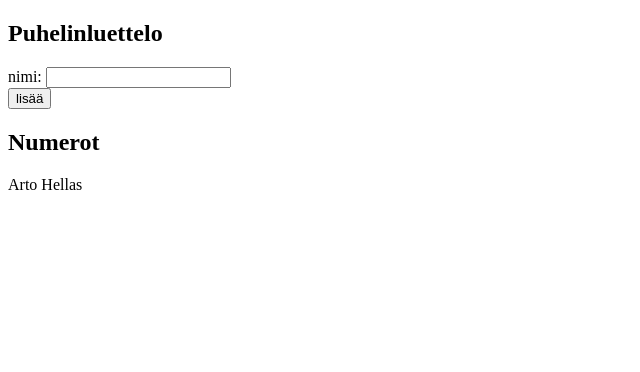
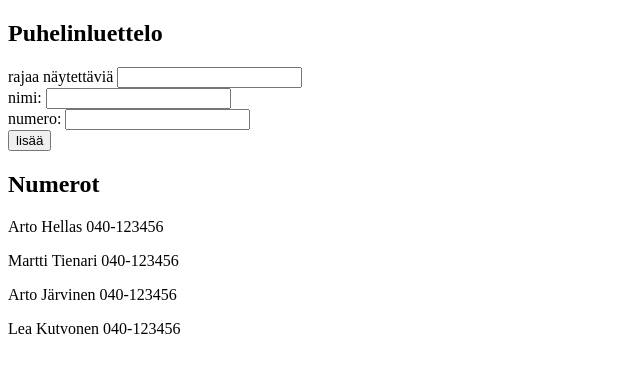
Before and after one commit to Radytin/fullstack2019, a React (Create React App) app in the folder osa2/: page / in a window 1280 px wide. Shown: the top 372 px of the page, without its empty margins (0-640 px from the left). Built offline with nearby package versions, Linux system fonts and the light colour scheme.

Commit message:
2.10 done

```diff
--- a/osa2/src/App.js
+++ b/osa2/src/App.js
@@ -1,12 +1,20 @@
 import React, { useState } from 'react'
 import Person from './Person'
+import Filter from './Filter'
+import Personform from './Personform'
+import Persons from './Persons'
 
 
 const App = () => {
   const [ persons, setPersons] = useState([
-    { name: 'Arto Hellas' }
+    { name: 'Arto Hellas', number: '040-123456' },
+    { name: 'Martti Tienari', number: '040-123456' },
+    { name: 'Arto Järvinen', number: '040-123456' },
+    { name: 'Lea Kutvonen', number: '040-123456' }
   ])
   const [ newName, setNewName ] = useState('')
+  const [ newNumber, setNewNumber] = useState('')
+  const [condition, setFilterCondition] =useState('')
 
 
 
@@ -18,14 +26,24 @@ const App = () => {
         alert(newName + ' on jo luettelossa')
       } else {
         const nameObject = {
-          name: newName
+          name: newName,
+          number: newNumber
         }
         setPersons(persons.concat(nameObject))
         setNewName('')
+        setNewNumber('')
       }
     }
 
     console.log(persons)
+  const handleFiltering = (event) => {
+    console.log(event.target.value)
+    setFilterCondition(event.target.value)  }
+
+
+  const handleNumberChange = (event) => {
+    console.log(event.target.value)
+    setNewNumber(event.target.value)  }
 
 
   const handleNameChange = (event) => {
@@ -34,21 +52,19 @@ const App = () => {
 
 
 
+
   return (
     <div>
       <h2>Puhelinluettelo</h2>
-      <form onSubmit={addName}>
-        <div>
-          nimi: <input value={newName}
-          onChange={handleNameChange} />
-        </div>
-        <div>
-          <button type="submit">lisää</button>
-        </div>
-      </form>
+      <div>
+        <Filter filterCondition={condition} handleFiltering={handleFiltering}/>
+      </div>
+      <div>
+        <Personform addName={addName} newName={newName} handleNameChange={handleNameChange} newNumber={newNumber} handleNumberChange={handleNumberChange}/>
+      </div>
       <h2>Numerot</h2>
-        <div>
-          {persons.map(person => <Person key={person.id} name={person.name}/>)}
+       <div>
+          <Persons persons={persons} filterCondition={condition}/>
         </div>
 
 
--- /dev/null
+++ b/osa2/src/Filter.js
@@ -0,0 +1,14 @@
+
+import React from 'react'
+
+const Filter = ({condition, handleFiltering}) => {
+    return(
+      <form>
+        <div>
+          rajaa näytettäviä <input value={condition} onChange={handleFiltering}/>
+        </div>
+      </form>
+    )
+  }
+
+export default Filter
--- /dev/null
+++ b/osa2/src/Personform.js
@@ -0,0 +1,19 @@
+import React from 'react'
+
+ const PersonForm = ({addName, newName, handleNameChange, newNumber, handleNumberChange}) => {
+    return(
+      <form onSubmit={addName}>
+        <div>
+          nimi: <input value={newName} onChange={handleNameChange}/>
+        </div>
+        <div>
+          numero: <input value={newNumber} onChange={handleNumberChange}/>
+        </div>
+        <div>
+          <button type="submit">lisää</button>
+        </div>
+      </form>
+    )
+  }
+
+ export default PersonForm
--- /dev/null
+++ b/osa2/src/Persons.js
@@ -0,0 +1,21 @@
+import React, { Component}  from 'react';
+
+
+
+const Persons = ({persons, condition}) => {
+    const personsToShow = persons.filter(person => !condition || (condition && person.name.toUpperCase().includes(condition.toUpperCase())))
+
+     const rows = () => personsToShow.map(person =>
+        <p key={person.name}>
+          {person.name} {person.number}
+        </p>
+      )
+
+     return (
+      <div>
+        {rows()}
+      </div>
+    )
+  }
+
+ export default Persons
```
